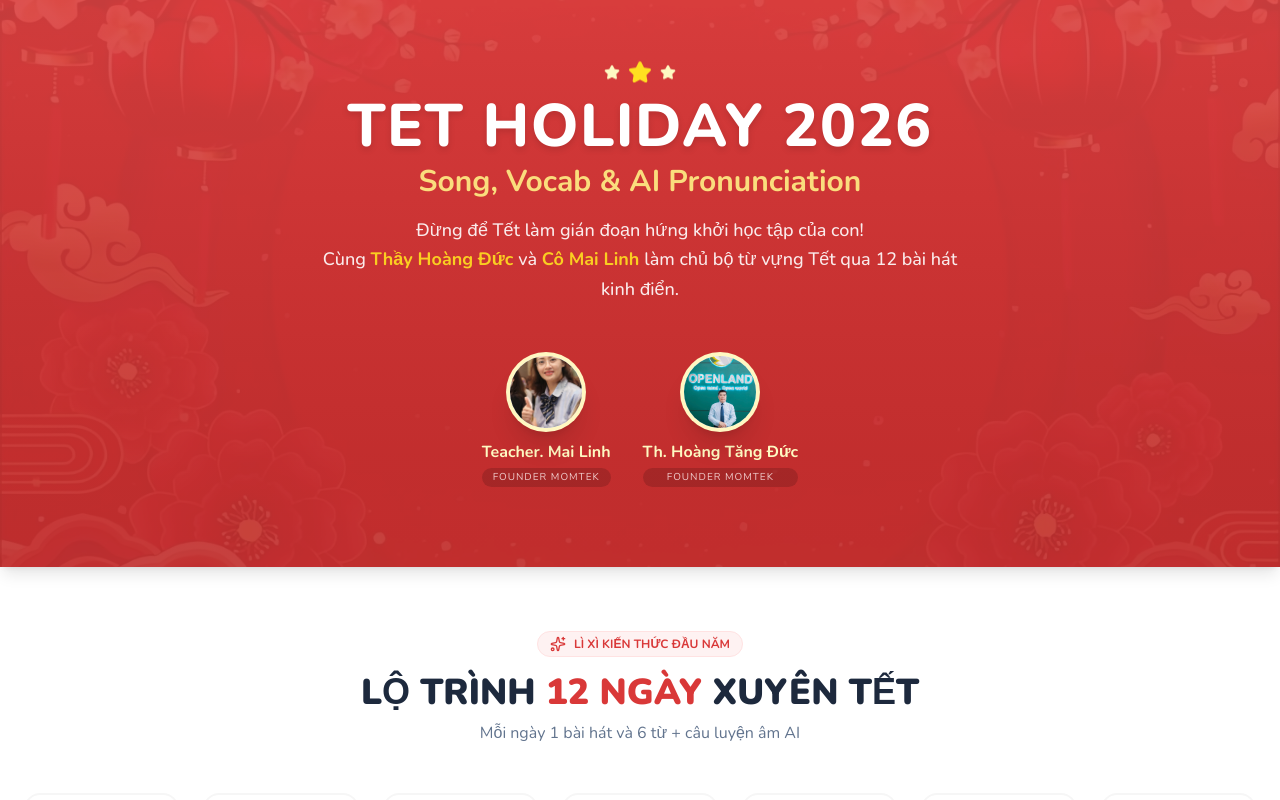
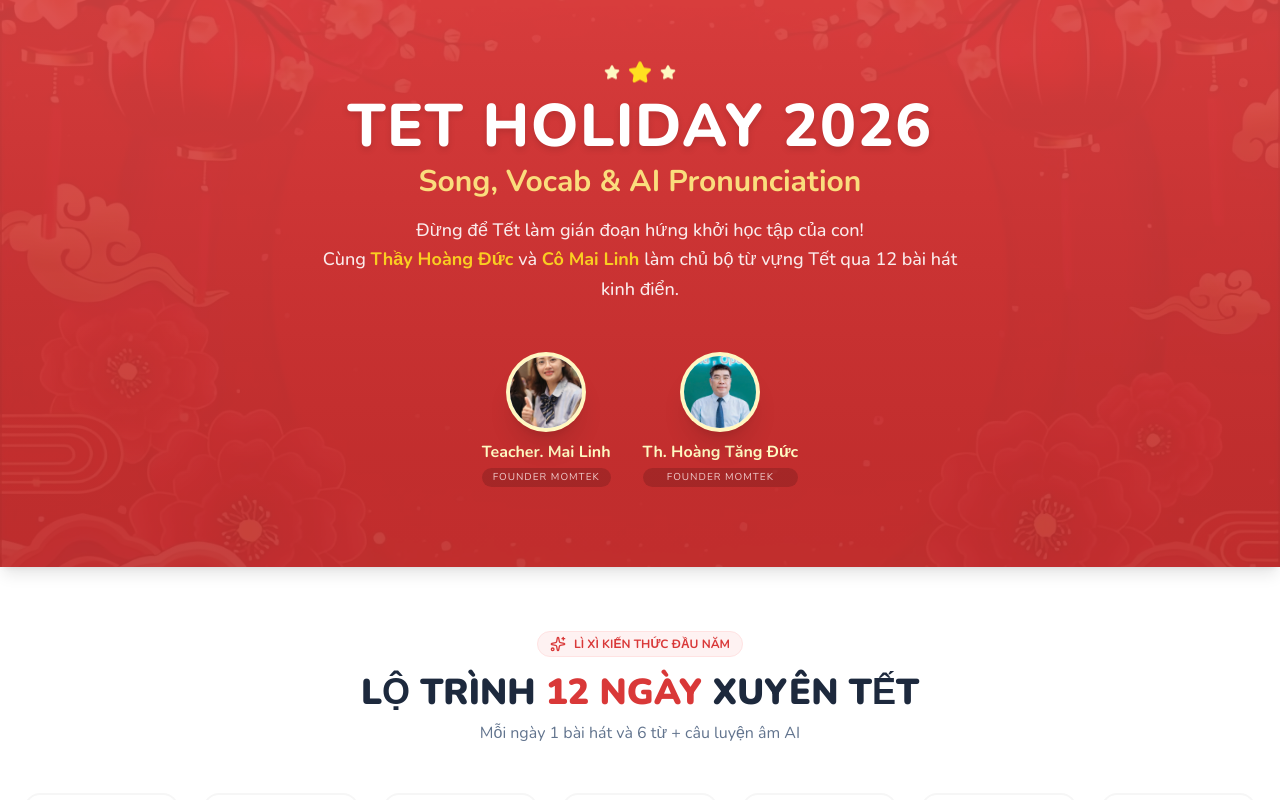
Before and after one commit to duykhanh-tran/momtek-event, a Next.js app in the folder frontend/: page / in a window 1280 px wide. Shown: the top 800 px of the page. Built offline with nearby package versions, Linux system fonts and the light colour scheme; no server answers.

Commit message:
Version-Pub

```diff
--- a/frontend/src/app/page.tsx
+++ b/frontend/src/app/page.tsx
@@ -79,7 +79,7 @@ export default async function TetHolidayPage() {
 
             {/* Teacher 2: Hoàng Tăng Đức */}
             <div className="flex flex-col items-center gap-2 scale-90 md:scale-100 group cursor-pointer hover:-translate-y-1 transition-transform duration-300">
-              <TeacherAvatar src="/images/FD2.jpg" alt="Hoàng Tăng Đức" />
+              <TeacherAvatar src="/images/FD3.jpg" alt="Hoàng Tăng Đức" />
               <div className="text-center">
                 <div className="font-bold text-sm md:text-base text-yellow-100">Th. Hoàng Tăng Đức</div>
                 <div className="text-[10px] tracking-widest uppercase opacity-75 bg-black/20 px-2 py-0.5 rounded-full mt-1">Founder Momtek</div>
```
Also changed, not shown: frontend/public/images/FD2.jpg (deleted), frontend/public/images/FD3.jpg (added).
